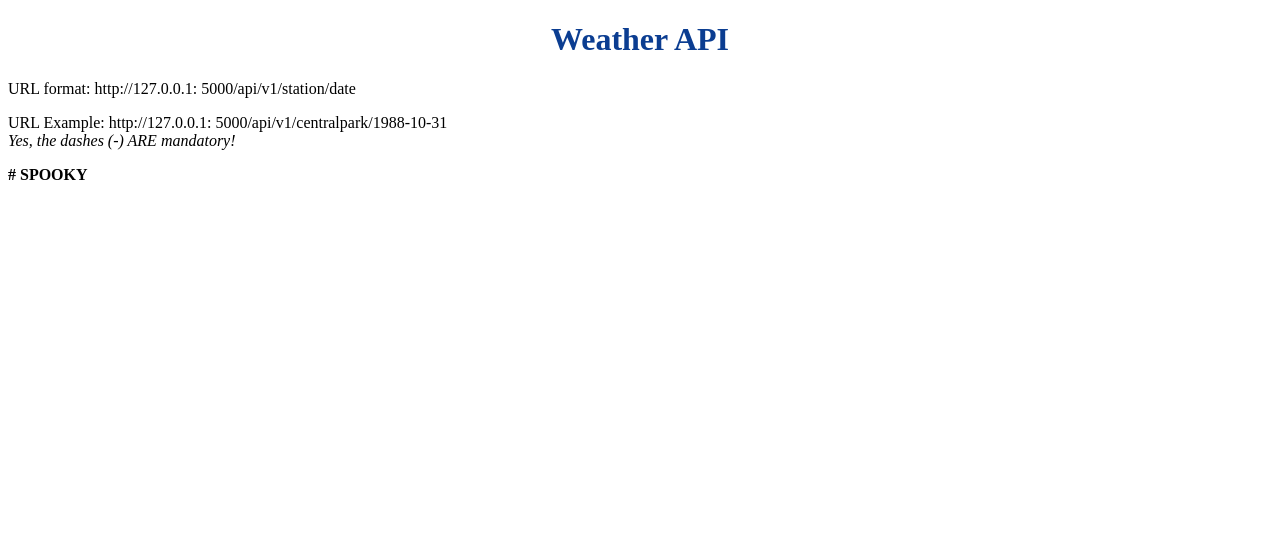
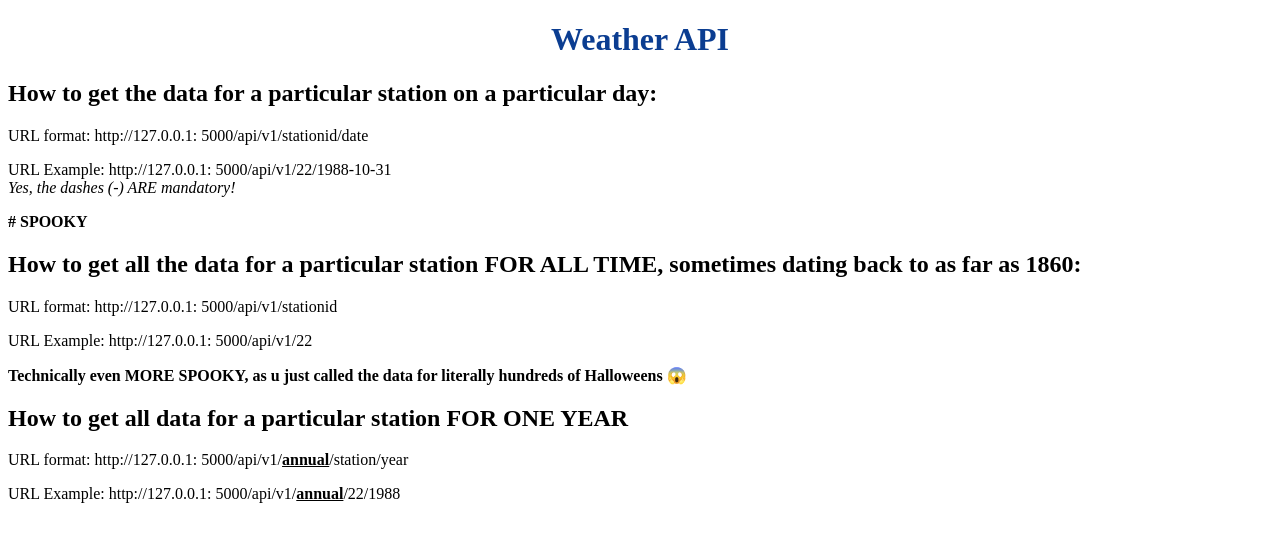
Before and after one commit to BPMData/App06_Weather_API, a Flask app: template templates/home.html in a window 1280 px wide. Shown: the top 542 px of the page. Run offline with Flask 3, Linux system fonts and the light colour scheme; the template is opened without the code that fills it, so the values that code supplies are empty; parts of the project's set-up code (start-up, migrations or seed data) failed here and were passed over.

Commit message:
Updated Historical Weather API to include URL endpoints for getting all the data for one particular station (which returns an enormous JSON), and slicing that data for one particular year.

```diff
--- a/main.py
+++ b/main.py
@@ -11,7 +11,7 @@ stations = stations.iloc[:,[0,1]]
 def home():
    return render_template("home.html", data=stations.to_html())
 
-@app.route("/api/v1/<station>/<date>")
+@app.route("/api/v1/<station>/<date>/")
 def about(station, date):
     filename = "datafiles/data_small/TG_STAID" + str(station).zfill(6) + ".txt"
     df = pd.read_csv(filename, skiprows=20, parse_dates=["    DATE"])
@@ -20,6 +20,33 @@ def about(station, date):
            "date": date,
            "temperature in C": temperature}
 
+@app.route("/api/v1/<station>/")
+def all_data(station):
+    filename = "datafiles/data_small/TG_STAID" + str(station).zfill(6) + ".txt"
+    df = pd.read_csv(filename, skiprows=20, parse_dates=["    DATE"])
+    result = df.to_dict(orient="records")
+    return result
+
+"""
+Note we can re-use variable names like filename, df and station because we
+only ever defined these as LOCAL variables within particular functions.
+"""
+
+@app.route("/api/v1/annual/<station>/<year>")
+def yearly(station, year):
+    filename = "datafiles/data_small/TG_STAID" + str(station).zfill(6) + ".txt"
+    df = pd.read_csv(filename, skiprows=20)
+    df["    DATE"] = df["    DATE"].astype(str)
+    result = df[df["    DATE"].str.startswith(str(year))]
+    result = df.to_dict(orient="records")
+    # You could use the code:
+    # result = df[df["    DATE"].str.startswith(str(year))].to_dict(orient="records")
+    # But that looks a little ridiculous IMO.
+
+    return result
+
+
+
 if __name__ == "__main__":
     app.run(debug=True)
     # default port is 5000. If you want to run two apps locally at the same time to check ur development,
--- a/templates/home.html
+++ b/templates/home.html
@@ -12,10 +12,20 @@
 <body>
 <h1 class="NASABlue" style="text-align: center"> Weather API</h1>
 </body>
-<p> URL format: http://127.0.0.1: 5000/api/v1/station/date</p>
-<p>URL Example: http://127.0.0.1: 5000/api/v1/centralpark/1988-10-31<br>
+<h2>How to get the data for a particular station on a particular day:</h2>
+<p>URL format: http://127.0.0.1: 5000/api/v1/stationid/date</p>
+<p>URL Example: http://127.0.0.1: 5000/api/v1/22/1988-10-31<br>
 <i>Yes, the dashes (-) ARE mandatory!</i></p>
 <b># SPOOKY</b>
 
+<h2>How to get all the data for a particular station FOR ALL TIME, sometimes dating back to as far as 1860:</h2>
+<p>URL format: http://127.0.0.1: 5000/api/v1/stationid</p>
+<p>URL Example: http://127.0.0.1: 5000/api/v1/22<br></p>
+<b>Technically even MORE SPOOKY, as u just called the data for literally hundreds of Halloweens 😱</b>
+
+<h2>How to get all data for a particular station FOR ONE YEAR</h2>
+<p>URL format: http://127.0.0.1: 5000/api/v1/<b><u>annual</u></b>/station/year</p>
+<p>URL Example: http://127.0.0.1: 5000/api/v1/<b><u>annual</u></b>/22/1988<br></p>
+
 <p>{{data|safe}}</p>
 </html>
```
